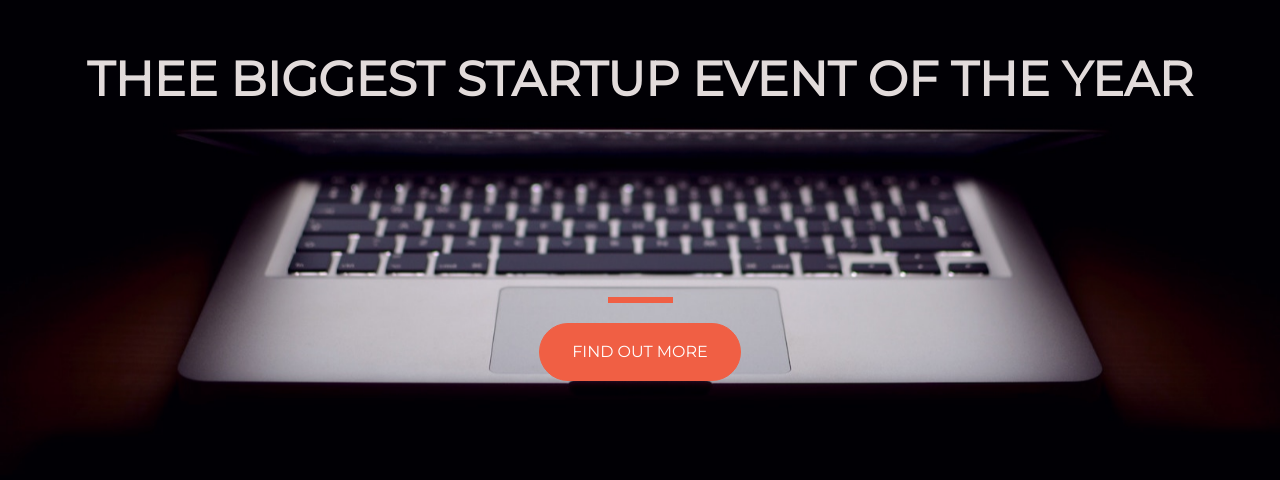
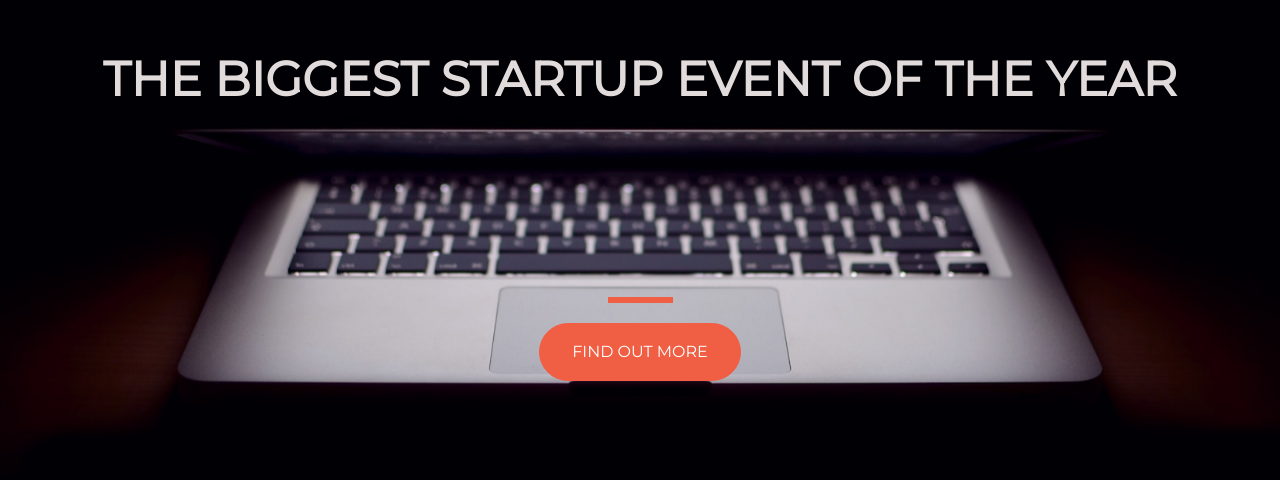
Before and after one commit to 21131A0506/Landing-Page, a plain HTML site: page index.html in a window 1280 px wide. Shown: the part 184-664 px from the top of the page. Drawn offline with nearby package versions, Linux system fonts and the light colour scheme.

Commit message:
Update index.html

```diff
--- a/index.html
+++ b/index.html
@@ -21,7 +21,7 @@
     <div class="container d-flex align-items-center h-100">
       <div class="row">
         <header class="text-center col-12">
-          <h1 class="text-uppercase animated flip"><strong>Thee Biggest Startup event of the year</strong></h1>
+          <h1 class="text-uppercase animated flip"><strong>The Biggest Startup event of the year</strong></h1>
         </header>
         <div class="buffer col-12"></div>
         <section class="text-center col-12">
```
